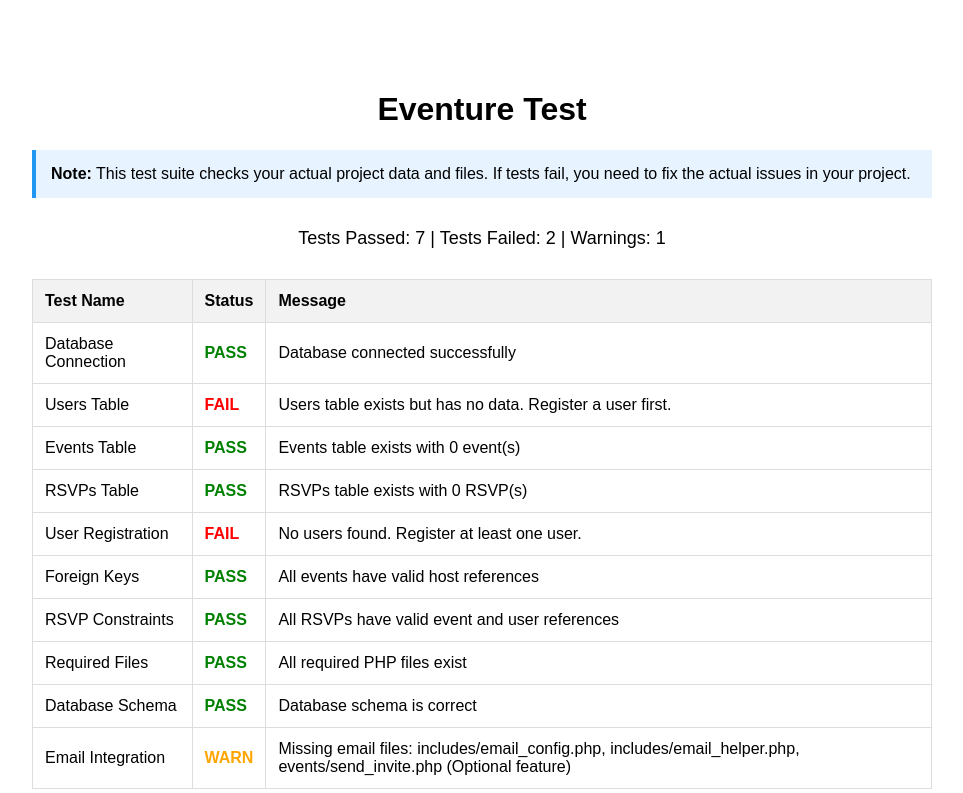
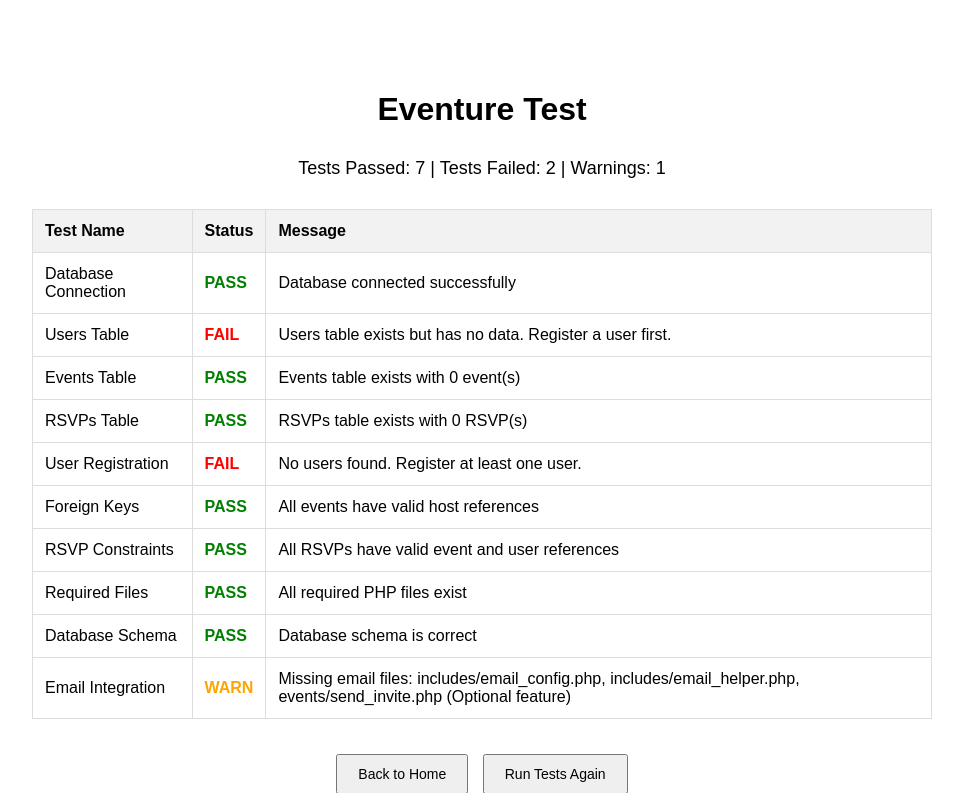
Before and after one commit to jennaballback/Eventure, a PHP site: page /MumboJumbo/test_suite.php in a window 1280 px wide. Shown: the top 793 px of the page, without its empty margins (158-1121 px from the left). Run offline with PHP 8.4, Linux system fonts and the light colour scheme; data that the repository does not hold is empty.

Commit message:
Update test_suite.php

```diff
--- a/test_suite.php
+++ b/test_suite.php
@@ -1,7 +1,4 @@
 <?php
-// test_suite.php
-// Place this file in the root directory of your project
-// Access it at: http://localhost/MumboJumbo-main/test_suite.php
 
 ini_set('display_errors', 1);
 ini_set('display_startup_errors', 1);
@@ -299,11 +296,6 @@ foreach ($test_results as $result) {
 <body>
     <h1>Eventure Test</h1>
 
-    <div class="info-box">
-        <strong>Note:</strong> This test suite checks your actual project data and files.
-        If tests fail, you need to fix the actual issues in your project.
-    </div>
-
     <div class="summary">
         <p>Tests Passed: <?= $passed ?> | Tests Failed: <?= $failed ?> | Warnings: <?= $warnings ?></p>
     </div>
```
